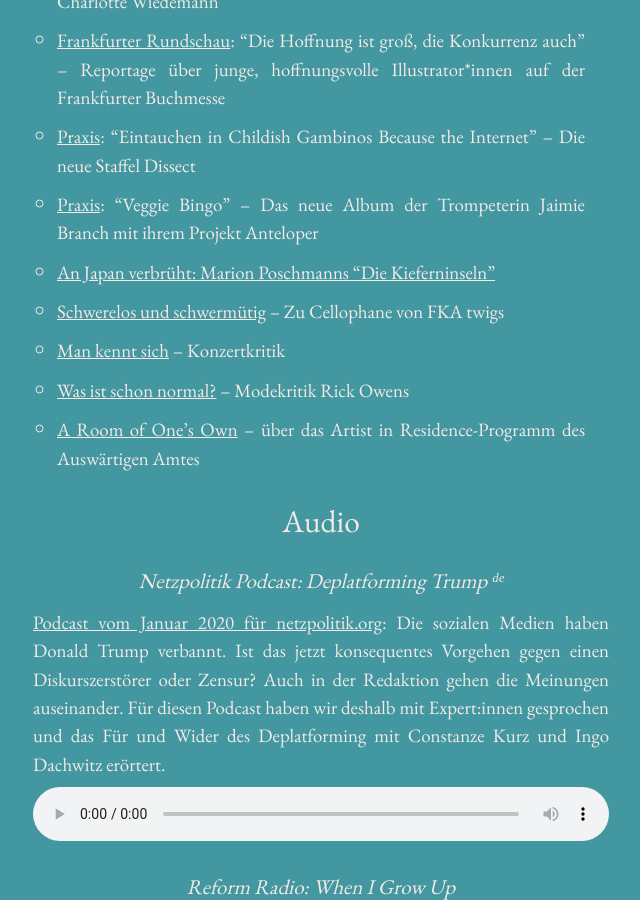
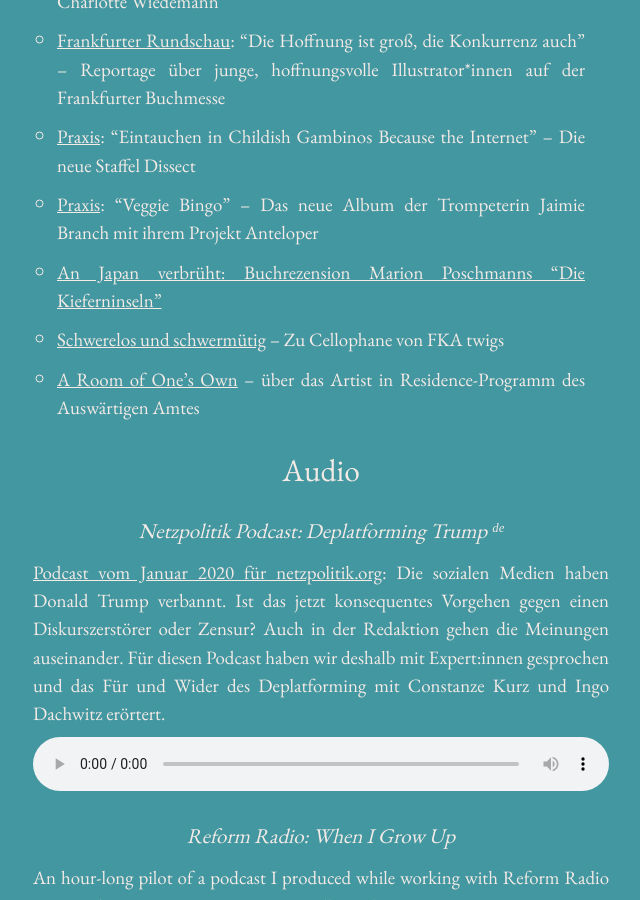
Before and after one commit to SerafinDinges/serafindinges.com, a Jekyll site: the page built from index.md, in a window 1280 px wide and 900 px high, scrolled down 1372 px. Shown: the whole window, without its empty margins (319-959 px from the left). Built offline with Jekyll 4.4.1, drawn with Linux system fonts in a browser that asks for light colours.

Commit message:
Update index.md

```diff
--- a/index.md
+++ b/index.md
@@ -43,13 +43,9 @@
 
 - [Praxis](https://praxis-udk.de/2020/09/09/veggie-bingo/): "Veggie Bingo" – Das neue Album der Trompeterin Jaimie Branch mit ihrem Projekt Anteloper
 
-- [An Japan verbrüht: Marion Poschmanns "Die Kieferninseln"](/2019/12/01/rezension-kieferninseln.html)
+- [An Japan verbrüht: Buchrezension Marion Poschmanns "Die Kieferninseln"](/2019/12/01/rezension-kieferninseln.html)
 
 - [Schwerelos und schwermütig](/2019/05/10/rezension-fka-twigs-cellophane.html) – Zu Cellophane von FKA twigs
-
-- [Man kennt sich](/2019/06/18/konzertkritik.html) – Konzertkritik
-
-- [Was ist schon normal?](/2019/02/03/modekritik-rick-owens.html) – Modekritik Rick Owens
 
 - [A Room of One’s Own](/2019/01/10/kunststadt-berlin.html) – über das Artist in Residence-Programm des Auswärtigen Amtes
 
```
